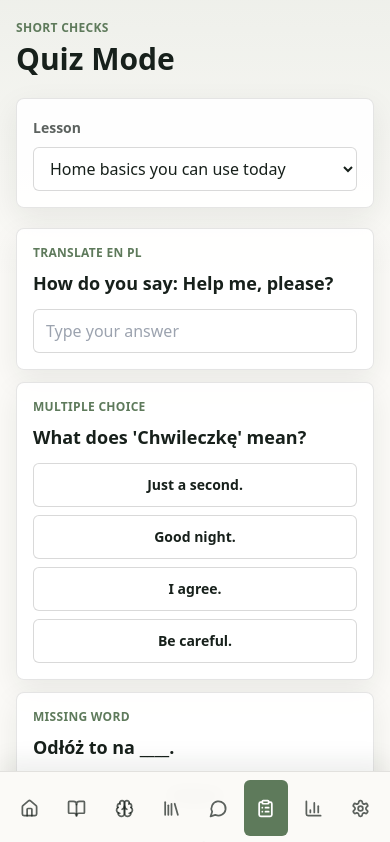
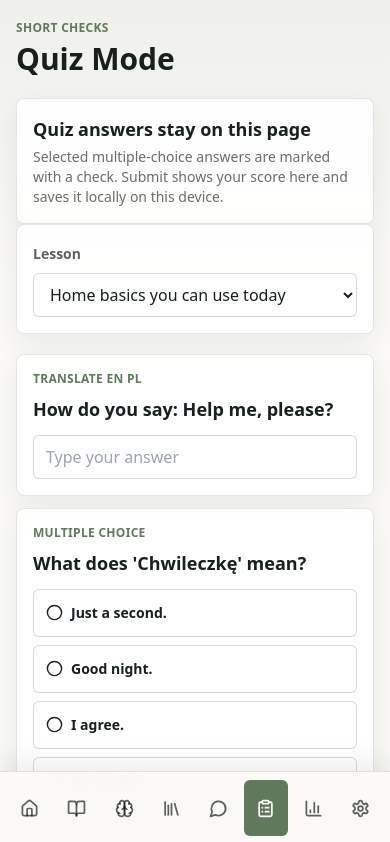
Before and after one commit to dutchsloot84/language-tutor, a Next.js app: page /quiz in a window 390 px wide. Shown: the top 842 px of the page. Built offline with nearby package versions, Linux system fonts and the light colour scheme.

Commit message:
Improve quiz feedback on mobile

```diff
--- a/app/quiz/page.tsx
+++ b/app/quiz/page.tsx
@@ -1,18 +1,41 @@
 "use client";
 
-import { useMemo, useState } from "react";
-import { ClipboardCheck } from "lucide-react";
+import { useMemo, useRef, useState } from "react";
+import { Check, CheckCircle2, ClipboardCheck, Circle, XCircle } from "lucide-react";
 import { PageHeader } from "@/components/PageHeader";
 import { useAppState } from "@/components/useAppState";
 import { lessons, phrases } from "@/lib/polish-content";
 import { recordPractice } from "@/lib/storage";
 import type { QuizQuestion } from "@/lib/types";
 
+type QuizResult = {
+  score: number;
+  correctCount: number;
+  total: number;
+  byQuestion: Record<string, boolean>;
+};
+
+function normalizeAnswer(answer: string) {
+  return answer
+    .trim()
+    .toLowerCase()
+    .replace(/[.,?!]/g, "")
+    .replace(/\s+/g, " ");
+}
+
+function isCorrectAnswer(question: QuizQuestion, answer: string) {
+  const given = normalizeAnswer(answer);
+  const expected = normalizeAnswer(question.answer);
+  if (!given) return false;
+  return given === expected;
+}
+
 export default function QuizPage() {
   const [state, setState] = useAppState();
   const [lessonId, setLessonId] = useState(lessons[0].id);
   const [answers, setAnswers] = useState<Record<string, string>>({});
-  const [score, setScore] = useState<number | null>(null);
+  const [result, setResult] = useState<QuizResult | null>(null);
+  const resultRef = useRef<HTMLElement | null>(null);
   const lesson = lessons.find((item) => item.id === lessonId) ?? lessons[0];
 
   const questions = useMemo(() => {
@@ -31,16 +54,21 @@ export default function QuizPage() {
   function submitQuiz() {
     if (!state) return;
     let correct = 0;
+    const byQuestion: Record<string, boolean> = {};
     const weakAreas = { ...state.weakAreas };
     for (const question of questions) {
-      const given = (answers[question.id] ?? "").trim().toLowerCase();
-      const expected = question.answer.trim().toLowerCase();
-      const ok = given === expected || expected.includes(given);
-      if (ok && given.length > 0) correct += 1;
+      const ok = isCorrectAnswer(question, answers[question.id] ?? "");
+      byQuestion[question.id] = ok;
+      if (ok) correct += 1;
       if (!ok) weakAreas[lesson.title] = (weakAreas[lesson.title] ?? 0) + 1;
     }
     const percent = Math.round((correct / questions.length) * 100);
-    setScore(percent);
+    setResult({
+      score: percent,
+      correctCount: correct,
+      total: questions.length,
+      byQuestion
+    });
     setState(
       recordPractice(
         {
@@ -54,11 +82,34 @@ export default function QuizPage() {
         { type: "quiz", summary: `${lesson.title}: ${percent}%` }
       )
     );
+    window.setTimeout(() => resultRef.current?.scrollIntoView({ behavior: "smooth", block: "start" }), 0);
   }
 
   return (
     <main className="page-shell">
       <PageHeader title="Quiz Mode" eyebrow="Short checks" />
+      <section ref={resultRef} className={`panel ${result ? "border-moss bg-moss/10" : ""}`} aria-live="polite">
+        {result ? (
+          <div className="flex flex-col gap-3 sm:flex-row sm:items-center sm:justify-between">
+            <div>
+              <p className="text-xs font-bold uppercase tracking-wide text-moss">Saved to local progress</p>
+              <h2 className="mt-1 text-2xl font-bold">{result.score}%</h2>
+              <p className="text-sm text-ink/70">
+                {result.correctCount} of {result.total} correct. Missed items were added to weak-area tracking.
+              </p>
+            </div>
+            <CheckCircle2 className="text-moss" size={36} />
+          </div>
+        ) : (
+          <div>
+            <h2 className="text-lg font-bold">Quiz answers stay on this page</h2>
+            <p className="mt-1 text-sm text-ink/65">
+              Selected multiple-choice answers are marked with a check. Submit shows your score here and saves it locally on this device.
+            </p>
+          </div>
+        )}
+      </section>
+
       <section className="panel">
         <label className="text-sm font-bold text-ink/70" htmlFor="lesson-select">
           Lesson
@@ -70,7 +121,7 @@ export default function QuizPage() {
           onChange={(event) => {
             setLessonId(event.target.value);
             setAnswers({});
-            setScore(null);
+            setResult(null);
           }}
         >
           {lessons.map((item) => (
@@ -84,29 +135,60 @@ export default function QuizPage() {
       <section className="mt-5 space-y-3">
         {questions.map((question) => (
           <article key={question.id} className="panel">
+            <div className="flex items-start justify-between gap-3">
+              <div>
                 <p className="text-xs font-bold uppercase tracking-wide text-moss">{question.type.replaceAll("-", " ")}</p>
                 <h2 className="mt-2 text-lg font-bold">{question.prompt}</h2>
+              </div>
+              {result ? (
+                result.byQuestion[question.id] ? (
+                  <span className="inline-flex items-center gap-1 rounded-full bg-moss/15 px-3 py-1 text-xs font-bold text-moss">
+                    <CheckCircle2 size={14} /> Correct
+                  </span>
+                ) : (
+                  <span className="inline-flex items-center gap-1 rounded-full bg-tomato/15 px-3 py-1 text-xs font-bold text-tomato">
+                    <XCircle size={14} /> Review
+                  </span>
+                )
+              ) : null}
+            </div>
             {question.choices ? (
               <div className="mt-3 grid gap-2 sm:grid-cols-2">
-                {question.choices.map((choice) => (
+                {question.choices.map((choice) => {
+                  const selected = answers[question.id] === choice;
+                  return (
                     <button
                       key={choice}
-                    className={`secondary-button justify-start ${answers[question.id] === choice ? "border-moss bg-moss/10" : ""}`}
-                    onClick={() => setAnswers((current) => ({ ...current, [question.id]: choice }))}
+                      type="button"
+                      aria-pressed={selected}
+                      className={`focus-ring inline-flex min-h-12 items-center justify-start gap-2 rounded-md border px-3 py-2 text-left text-sm font-semibold transition ${
+                        selected
+                          ? "border-moss bg-moss text-white shadow-sm"
+                          : "border-black/15 bg-white text-ink hover:bg-black/5"
+                      }`}
+                      onClick={() => {
+                        setAnswers((current) => ({ ...current, [question.id]: choice }));
+                        setResult(null);
+                      }}
                     >
-                    {choice}
+                      {selected ? <Check size={17} /> : <Circle size={17} />}
+                      <span>{choice}</span>
                     </button>
-                ))}
+                  );
+                })}
               </div>
             ) : (
               <input
                 className="focus-ring mt-3 min-h-11 w-full rounded-md border border-black/15 bg-white px-3"
                 value={answers[question.id] ?? ""}
-                onChange={(event) => setAnswers((current) => ({ ...current, [question.id]: event.target.value }))}
+                onChange={(event) => {
+                  setAnswers((current) => ({ ...current, [question.id]: event.target.value }));
+                  setResult(null);
+                }}
                 placeholder="Type your answer"
               />
             )}
-            {score !== null ? (
+            {result ? (
               <p className="mt-3 text-sm text-ink/65">
                 Answer: <span className="font-semibold text-ink">{question.answer}</span>
               </p>
@@ -118,9 +200,9 @@ export default function QuizPage() {
       <section className="panel mt-5 flex flex-col gap-3 sm:flex-row sm:items-center sm:justify-between">
         <div>
           <h2 className="text-lg font-bold">Score</h2>
-          <p className="text-ink/65">{score === null ? "Submit when you are done." : `${score}% saved to progress.`}</p>
+          <p className="text-ink/65">{result === null ? "Submit when you are done." : `${result.score}% saved to progress.`}</p>
         </div>
-        <button className="action-button" onClick={submitQuiz}>
+        <button className="action-button disabled:cursor-not-allowed disabled:bg-ink/45" type="button" disabled={!state} onClick={submitQuiz}>
           <ClipboardCheck size={18} /> Submit quiz
         </button>
       </section>
```
Lines whose indentation alone changed are shown as unchanged.
